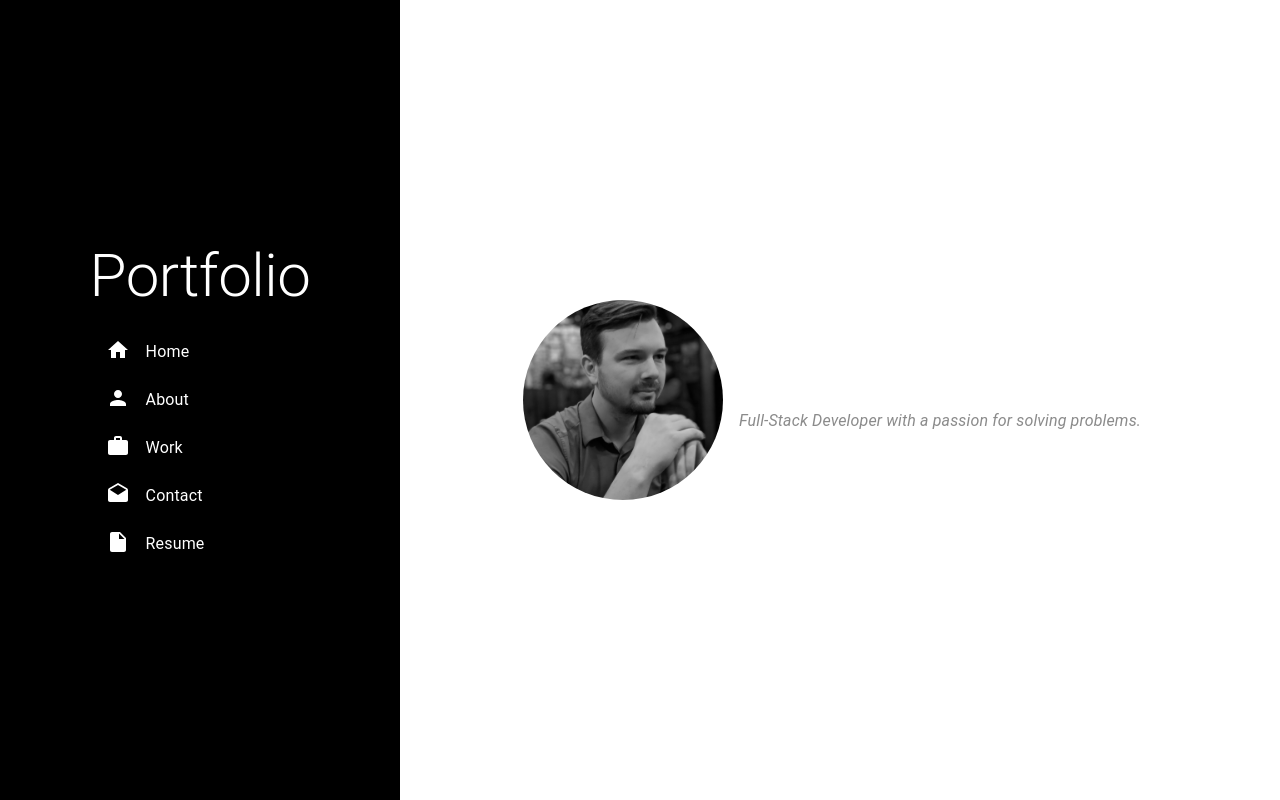
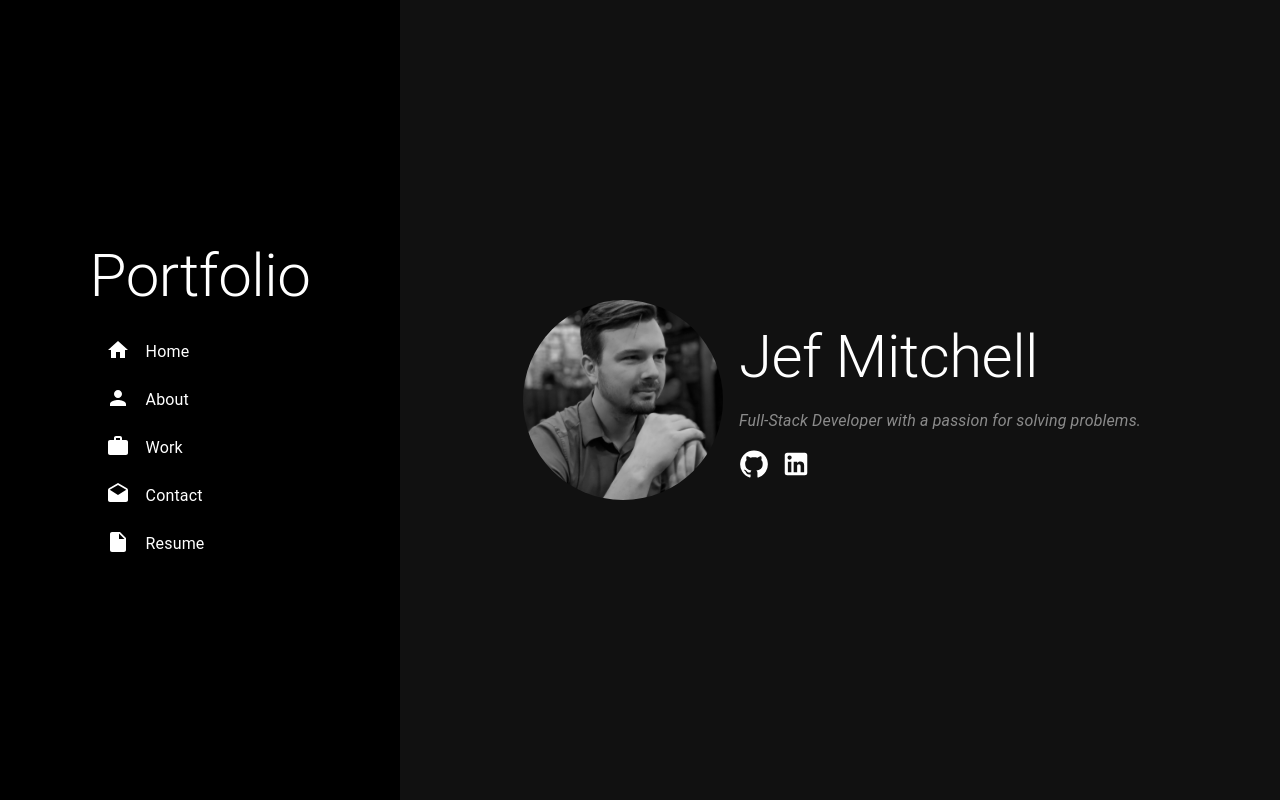
Before and after one commit to OneFJef/Portfolio-React, a React (Create React App) app: page / in a window 1280 px wide. Built offline with nearby package versions, Linux system fonts and the light colour scheme.

Commit message:
edited css for app

```diff
--- a/src/App.css
+++ b/src/App.css
@@ -1,3 +1,7 @@
-.completeColor {
+body {
   background-color: #111111;
 }
+
+li {
+  cursor: pointer;
+}
```
